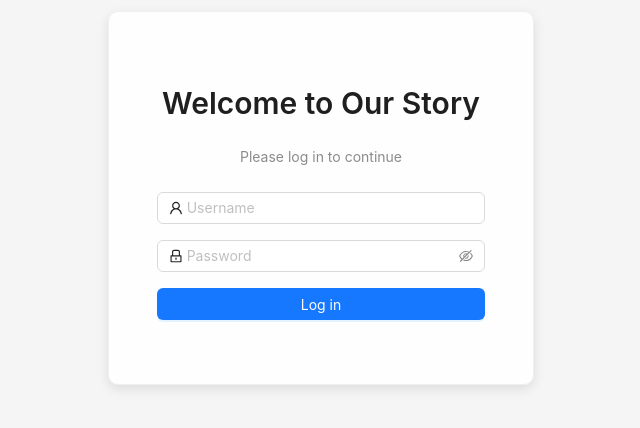
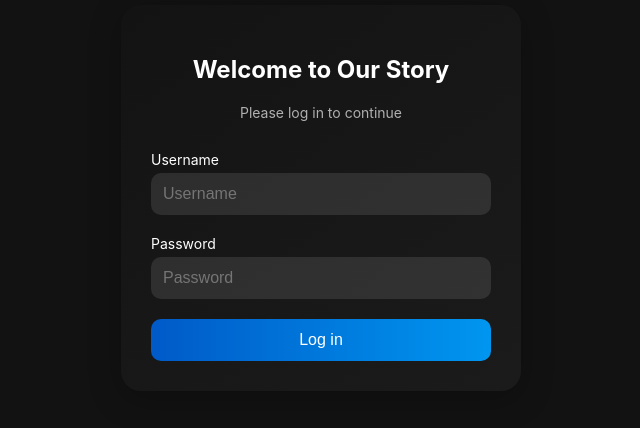
Before and after one commit to sToor16/hamu-smarty, a React (Create React App) app: page /login in a window 1280 px wide. Shown: the part 202-630 px from the top of the page, without its empty margins (319-959 px from the left). Built offline with nearby package versions, Linux system fonts and the light colour scheme.

Commit message:
switch login to use framer motion components

```diff
--- a/src/Auth/LoginPage.css
+++ b/src/Auth/LoginPage.css
@@ -1,16 +1,113 @@
 .login-container {
-  background-size: cover;
-  background-position: center;
+  display: flex;
+  justify-content: center;
+  align-items: center;
   height: 100vh;
+  background-color: var(--background-color);
+  padding: 20px;
+  box-sizing: border-box;
 }
 
 .login-card {
-  border-radius: 10px;
-  padding: 24px;
-  box-shadow: 0 4px 12px rgba(0, 0, 0, 0.1);
-  background-color: rgba(255, 255, 255, 0.9);
+  background: linear-gradient(
+    145deg,
+    rgba(20, 20, 20, 0.8),
+    rgba(30, 30, 30, 0.8)
+  );
+  border-radius: 20px;
+  padding: 30px;
+  box-shadow: 0 8px 32px rgba(0, 0, 0, 0.25);
+  max-width: 400px;
+  width: 100%;
+  text-align: center;
+  backdrop-filter: blur(10px);
 }
 
-.ant-form-item {
-  margin-bottom: 16px;
+/* Form title with better readability */
+.login-title {
+  font-size: 24px;
+  color: #ffffff;
+  margin-bottom: 20px;
 }
+
+/* Form description text */
+.login-text {
+  color: #b0b0b0;
+  margin-bottom: 30px;
+}
+
+/* Align form inputs vertically */
+.login-form {
+  display: flex;
+  flex-direction: column;
+}
+
+/* Style for each form group (input container) */
+.form-group {
+  margin-bottom: 20px;
+  text-align: left;
+}
+
+/* Input labels with light color */
+.form-group label {
+  color: #ffffff;
+  font-size: 14px;
+  margin-bottom: 5px;
+  display: block;
+}
+
+/* Inputs styled with rounded corners and a dark background */
+.login-input {
+  width: 100%;
+  padding: 12px;
+  font-size: 16px;
+  border-radius: 10px;
+  border: none;
+  background-color: rgba(255, 255, 255, 0.1);
+  color: #ffffff;
+  transition: all 0.3s;
+}
+
+/* Focus and hover effects for inputs */
+.login-input:focus {
+  outline: none;
+  box-shadow: 0 0 5px rgba(24, 144, 255, 0.8);
+}
+
+/* Error message styling */
+.error-message {
+  color: red;
+  margin-bottom: 20px;
+}
+
+/* Button with a gradient and smooth transitions */
+.login-button {
+  width: 100%;
+  padding: 12px;
+  font-size: 16px;
+  border-radius: 10px;
+  background: linear-gradient(90deg, rgba(0, 90, 200, 1), rgba(0, 150, 240, 1));
+  color: white;
+  border: none;
+  cursor: pointer;
+  transition: background 0.3s ease;
+}
+
+/* Button hover effect */
+.login-button:hover {
+  background: linear-gradient(
+    90deg,
+    rgba(0, 130, 230, 1),
+    rgba(0, 170, 250, 1)
+  );
+}
+
+/* Button press effect */
+.login-button:active {
+  transform: scale(0.97);
+  background: linear-gradient(
+    90deg,
+    rgba(0, 150, 250, 1),
+    rgba(0, 190, 255, 1)
+  );
+}
--- a/src/Auth/LoginPage.tsx
+++ b/src/Auth/LoginPage.tsx
@@ -1,30 +1,50 @@
-import { LockOutlined, UserOutlined } from "@ant-design/icons";
-import { Button, Card, Col, Form, Input, Row, Typography } from "antd";
+import { motion } from "framer-motion";
 import React, { useEffect, useState } from "react";
 import { useNavigate } from "react-router-dom";
-import { users } from "./authConfig";
+import { users } from "./authConfig"; // Assuming you have an authConfig.ts file with user credentials
 import "./LoginPage.css";
 
-const { Title, Text } = Typography;
+interface LoginPageProps {
+  setIsAuthenticated: React.Dispatch<React.SetStateAction<boolean>>;
+}
 
-interface LoginPageProps {
-  setIsAuthenticated: (auth: boolean) => void;
-}
+const cardVariants = {
+  hidden: { opacity: 0, y: 50 },
+  visible: { opacity: 1, y: 0, transition: { duration: 0.6 } },
+};
+
+const inputVariants = {
+  hover: { scale: 1.05, transition: { duration: 0.3 } },
+  focus: {
+    borderColor: "#1890ff",
+    boxShadow: "0 0 5px rgba(24, 144, 255, 0.8)",
+  },
+};
+
+const buttonVariants = {
+  hover: {
+    scale: 1.05,
+    backgroundColor: "#40a9ff",
+    transition: { duration: 0.3 },
+  },
+  tap: { scale: 0.95 },
+};
 
 const LoginPage: React.FC<LoginPageProps> = ({ setIsAuthenticated }) => {
   const [error, setError] = useState("");
+  const [form, setForm] = useState({ username: "", password: "" });
   const navigate = useNavigate();
 
   useEffect(() => {
-    // If already authenticated, redirect to home
     const isAuthenticated = localStorage.getItem("authenticated") === "true";
     if (isAuthenticated) {
-      navigate("/"); // Redirect to home page if logged in
+      navigate("/");
     }
   }, [navigate]);
 
-  const handleLogin = (values: { username: string; password: string }) => {
-    const { username, password } = values;
+  const handleLogin = (e: React.FormEvent<HTMLFormElement>) => {
+    e.preventDefault();
+    const { username, password } = form;
 
     const user = users.find(
       (user) => user.username === username && user.password === password,
@@ -33,64 +53,68 @@ const LoginPage: React.FC<LoginPageProps> = ({ setIsAuthenticated }) => {
     if (user) {
       setError("");
       localStorage.setItem("authenticated", "true");
-      setIsAuthenticated(true); // Update authentication status
-      navigate("/"); // Redirect to home page after successful login
+      setIsAuthenticated(true); // Correct usage of setIsAuthenticated
+      navigate("/");
     } else {
       setError("Invalid credentials. Please try again.");
     }
   };
 
+  const handleChange = (e: React.ChangeEvent<HTMLInputElement>) => {
+    setForm({ ...form, [e.target.name]: e.target.value });
+  };
+
   return (
-    <div className="login-container">
-      <Row justify="center" align="middle" style={{ height: "100vh" }}>
-        <Col xs={22} sm={16} md={12} lg={8}>
-          <Card className="login-card">
-            <Title
-              level={2}
-              style={{ textAlign: "center", marginBottom: "24px" }}
-            >
-              Welcome to Our Story
-            </Title>
-            <Text
-              type="secondary"
-              style={{
-                textAlign: "center",
-                display: "block",
-                marginBottom: "24px",
-              }}
-            >
-              Please log in to continue
-            </Text>
-            <Form name="login" onFinish={handleLogin} layout="vertical">
-              <Form.Item
-                name="username"
-                rules={[{ required: true, message: "Username is required!" }]}
-              >
-                <Input prefix={<UserOutlined />} placeholder="Username" />
-              </Form.Item>
+    <motion.div className="login-container" initial="hidden" animate="visible">
+      <motion.div className="login-card" variants={cardVariants}>
+        <h2 className="login-title">Welcome to Our Story</h2>
+        <p className="login-text">Please log in to continue</p>
 
-              <Form.Item
-                name="password"
-                rules={[{ required: true, message: "Password is required!" }]}
-              >
-                <Input.Password
-                  prefix={<LockOutlined />}
-                  placeholder="Password"
-                />
-              </Form.Item>
+        <form className="login-form" onSubmit={handleLogin}>
+          <motion.div className="form-group" variants={inputVariants}>
+            <label htmlFor="username">Username</label>
+            <motion.input
+              whileHover="hover"
+              whileFocus="focus"
+              type="text"
+              id="username"
+              name="username"
+              placeholder="Username"
+              value={form.username}
+              onChange={handleChange}
+              className="login-input"
+            />
+          </motion.div>
 
-              {error && <Text type="danger">{error}</Text>}
+          <motion.div className="form-group" variants={inputVariants}>
+            <label htmlFor="password">Password</label>
+            <motion.input
+              whileHover="hover"
+              whileFocus="focus"
+              type="password"
+              id="password"
+              name="password"
+              placeholder="Password"
+              value={form.password}
+              onChange={handleChange}
+              className="login-input"
+            />
+          </motion.div>
 
-              <Form.Item>
-                <Button type="primary" htmlType="submit" block>
-                  Log in
-                </Button>
-              </Form.Item>
-            </Form>
-          </Card>
-        </Col>
-      </Row>
-    </div>
+          {error && <motion.p className="error-message">{error}</motion.p>}
+
+          <motion.button
+            type="submit"
+            className="login-button"
+            whileHover="hover"
+            whileTap="tap"
+            variants={buttonVariants}
+          >
+            Log in
+          </motion.button>
+        </form>
+      </motion.div>
+    </motion.div>
   );
 };
 
```
